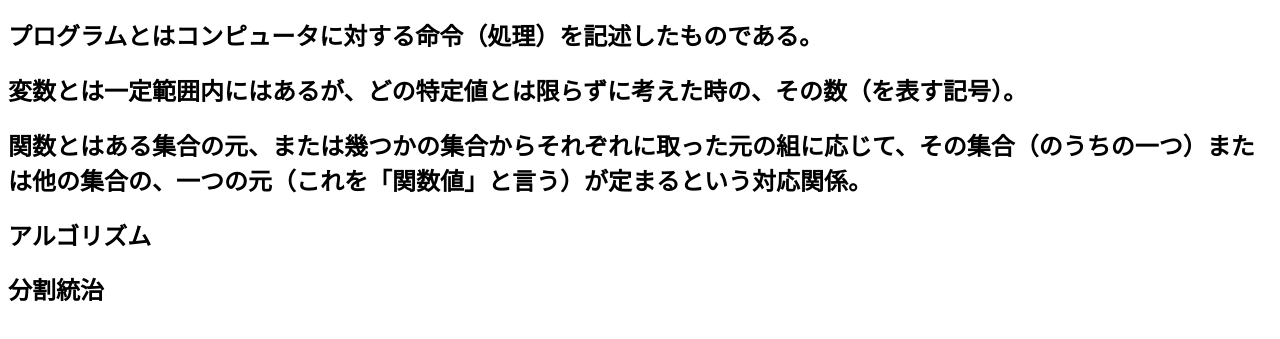
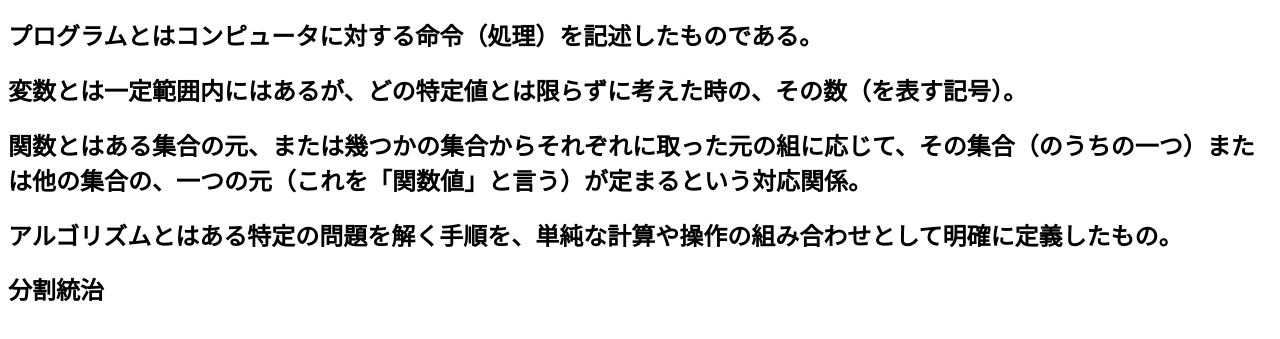
Before and after one commit to tokoro10/code01, a plain HTML site: page index.html in a window 1280 px wide. Shown: the part 159-498 px from the top of the page. Drawn offline with Linux system fonts and the light colour scheme.

Commit message:
GitHubの練習アルゴリズムの定義

```diff
--- a/index.html
+++ b/index.html
@@ -23,7 +23,7 @@
       <h2>関数とはある集合の元、または幾つかの集合からそれぞれに取った元の組に応じて、その集合（のうちの一つ）または他の集合の、一つの元（これを「関数値」と言う）が定まるという対応関係。</h2>
     </section>
     <section>
-      <h2>アルゴリズム</h2>
+      <h2>アルゴリズムとはある特定の問題を解く手順を、単純な計算や操作の組み合わせとして明確に定義したもの。</h2>
     </section>
     <seciton>
       <h2>分割統治</h2>
```
